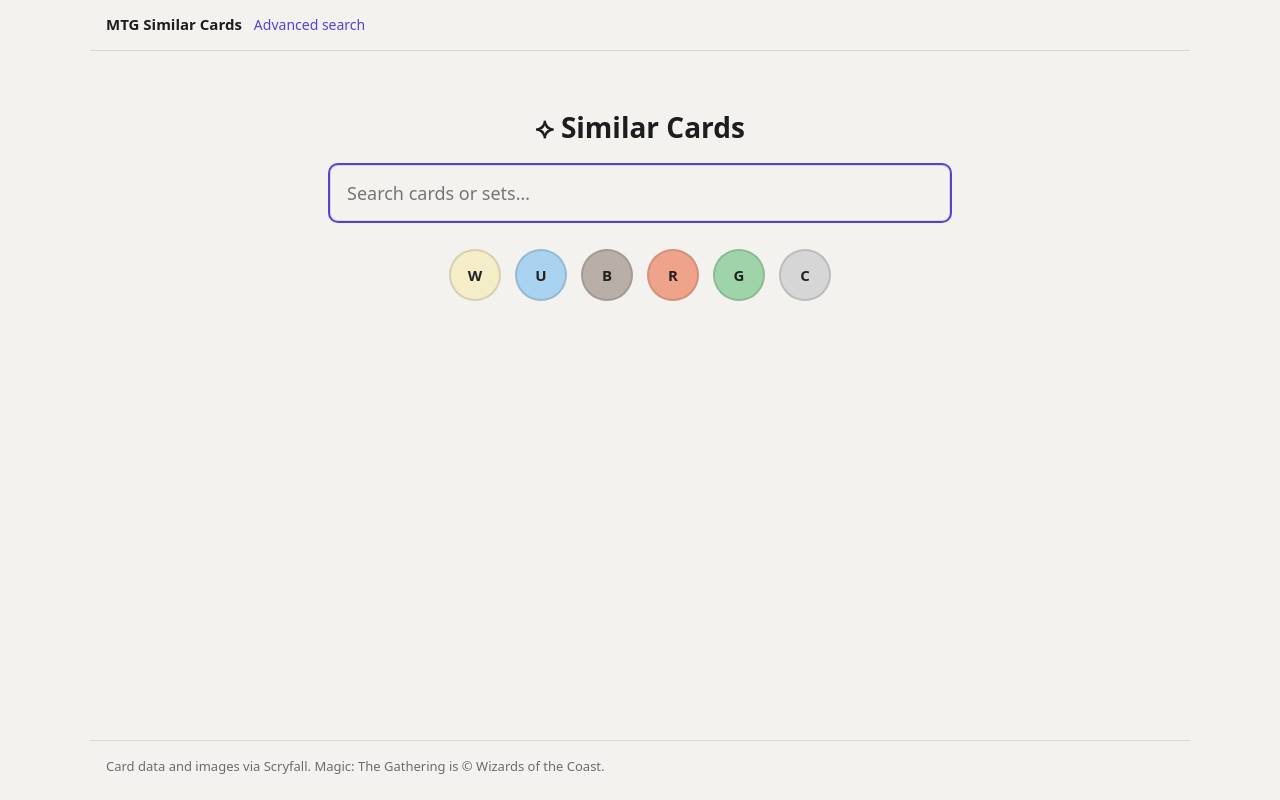
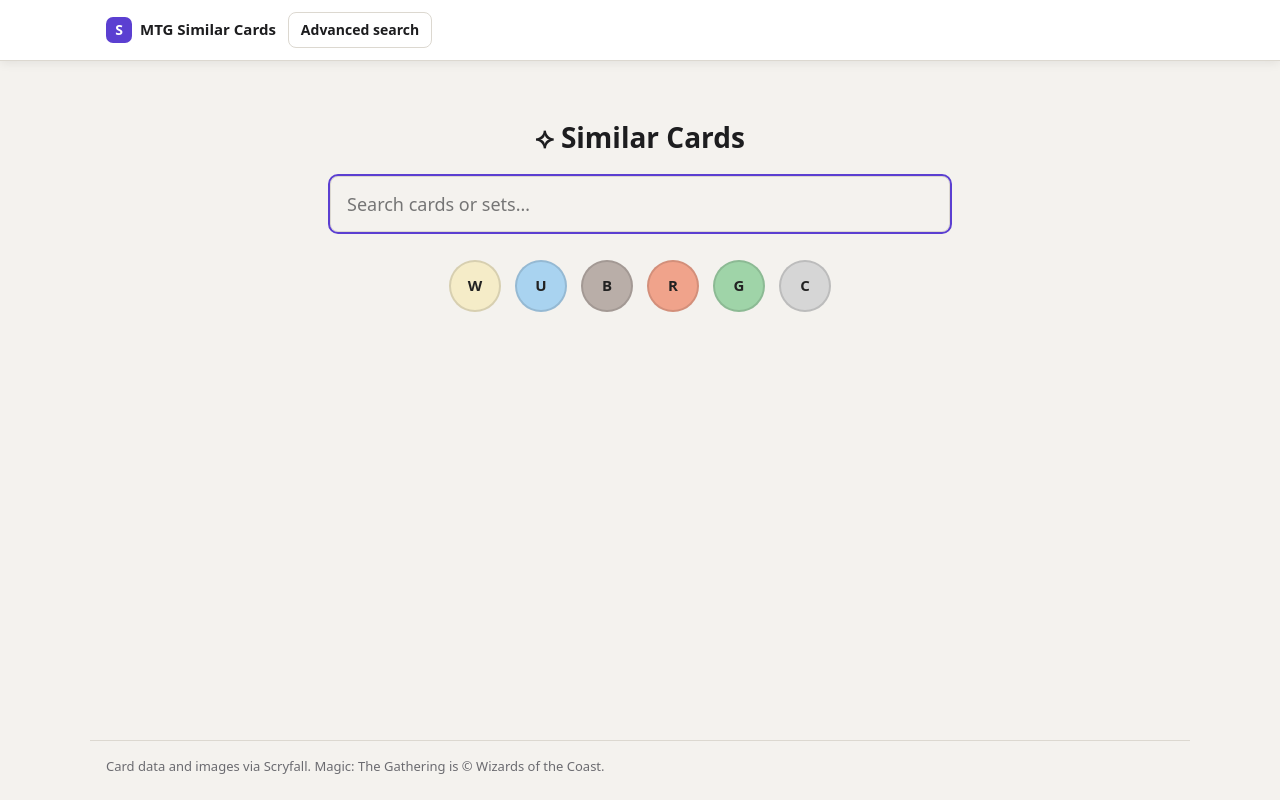
Before and after one commit to BendRJ/mtg-similarcards, a React (Vite) app in the folder frontend/: page / in a window 1280 px wide. Built offline with nearby package versions, Linux system fonts and the light colour scheme.

Commit message:
style: make the header a clear navigation bar
Full-width sticky band in the panel color with a shadow, a logo mark, and
Advanced search as a NavLink button that is highlighted on its own page.

```diff
--- a/frontend/src/components/Layout.tsx
+++ b/frontend/src/components/Layout.tsx
@@ -1,5 +1,5 @@
 import type { ReactNode } from "react";
-import { Link } from "react-router";
+import { Link, NavLink } from "react-router";
 import SearchBar from "./SearchBar";
 
 type LayoutProps = {
@@ -10,8 +10,11 @@ type LayoutProps = {
 export default function Layout({ showSearch = true, children }: LayoutProps) {
   return (
     <div className="layout">
+      {/* Full-width band; the inner div keeps the content at the page width. */}
       <header className="topbar">
+        <nav className="topbar-inner" aria-label="Main">
           <Link to="/" className="logo">
+            <span className="logo-mark" aria-hidden="true">S</span>
             MTG Similar Cards
           </Link>
           {showSearch ? (
@@ -19,9 +22,11 @@ export default function Layout({ showSearch = true, children }: LayoutProps) {
               <SearchBar />
             </div>
           ) : null}
-        <Link to="/search" className="adv-link">
+          {/* NavLink sets aria-current="page" on its own page, which also drives the active style. */}
+          <NavLink to="/search" className="nav-btn">
             Advanced search
-        </Link>
+          </NavLink>
+        </nav>
       </header>
       <main className="content">{children}</main>
       <footer className="footer">
--- a/frontend/src/styles.css
+++ b/frontend/src/styles.css
@@ -1,5 +1,5 @@
 :root {
-  --bg: #f4f2ee; --panel: #fff; --ink: #1d1d1f; --muted: #6b6b70; --line: #dcd8d0; --accent: #5b3fd1;
+  --bg: #f4f2ee; --panel: #fff; --ink: #1d1d1f; --muted: #6b6b70; --line: #dcd8d0; --accent: #5b3fd1; --accent-ink: #fff;
   --W: #f5ecc8; --U: #a9d3f0; --B: #b9aea8; --R: #f0a38b; --G: #9fd4a8; --C: #d6d6d6;
   --card-ratio: 63 / 88;
   --selected: rgba(29, 29, 31, .55);
@@ -7,11 +7,11 @@
 /* Dark background is kept a step above black so black-bordered card images stand out. */
 @media (prefers-color-scheme: dark) {
   :root:not([data-theme="light"]) {
-    --bg: #2a2a31; --panel: #34343c; --ink: #ececf1; --muted: #a3a3ae; --line: #4a4a55; --accent: #9b87ff; --selected: rgba(255, 255, 255, .7);
+    --bg: #2a2a31; --panel: #34343c; --ink: #ececf1; --muted: #a3a3ae; --line: #4a4a55; --accent: #9b87ff; --accent-ink: #16161a; --selected: rgba(255, 255, 255, .7);
   }
 }
 :root[data-theme="dark"] {
-  --bg: #2a2a31; --panel: #34343c; --ink: #ececf1; --muted: #a3a3ae; --line: #4a4a55; --accent: #9b87ff; --selected: rgba(255, 255, 255, .7);
+  --bg: #2a2a31; --panel: #34343c; --ink: #ececf1; --muted: #a3a3ae; --line: #4a4a55; --accent: #9b87ff; --accent-ink: #16161a; --selected: rgba(255, 255, 255, .7);
 }
 
 * { box-sizing: border-box; }
@@ -19,10 +19,13 @@ body { margin: 0; background: var(--bg); color: var(--ink); font: 15px/1.45 syst
 a { color: var(--accent); }
 
 .layout { min-height: 100vh; display: flex; flex-direction: column; }
-.topbar, .content, .footer { width: 100%; max-width: 1100px; margin: 0 auto; padding-left: 16px; padding-right: 16px; }
-.topbar { display: flex; align-items: center; gap: 12px; padding-top: 14px; padding-bottom: 14px; border-bottom: 1px solid var(--line); }
-.logo { font-weight: 700; color: var(--ink); text-decoration: none; white-space: nowrap; }
-.search-slot { flex: 1; min-width: 0; }
+.topbar-inner, .content, .footer { width: 100%; max-width: 1100px; margin: 0 auto; padding-left: 16px; padding-right: 16px; }
+/* The header band runs edge to edge and stays on top while scrolling. */
+.topbar { position: sticky; top: 0; z-index: 20; background: var(--panel); border-bottom: 1px solid var(--line); box-shadow: 0 2px 10px rgba(0, 0, 0, .08); }
+.topbar-inner { display: flex; align-items: center; flex-wrap: wrap; gap: 12px; padding-top: 12px; padding-bottom: 12px; }
+.logo { display: flex; align-items: center; gap: 8px; font-weight: 800; color: var(--ink); text-decoration: none; white-space: nowrap; }
+.logo-mark { width: 26px; height: 26px; border-radius: 7px; display: grid; place-items: center; background: var(--accent); color: var(--accent-ink); font-size: 14px; font-weight: 800; }
+.search-slot { flex: 1 1 240px; min-width: 0; }
 .content { flex: 1; padding-top: 20px; padding-bottom: 32px; }
 .footer { padding-top: 16px; padding-bottom: 24px; color: var(--muted); font-size: 13px; border-top: 1px solid var(--line); }
 
@@ -85,8 +88,9 @@ a { color: var(--accent); }
 .chip.on { background: var(--accent); color: #fff; border-color: var(--accent); }
 .seticon { width: 26px; height: 26px; flex: none; object-fit: contain; }
 
-.adv-link { color: var(--accent); font-size: 14px; white-space: nowrap; text-decoration: none; }
-.adv-link:hover { text-decoration: underline; }
+.nav-btn { font-size: 14px; font-weight: 600; white-space: nowrap; text-decoration: none; color: var(--ink); padding: 7px 12px; border: 1px solid var(--line); border-radius: 8px; }
+.nav-btn:hover { border-color: var(--accent); }
+.nav-btn[aria-current="page"] { background: var(--accent); border-color: var(--accent); color: var(--accent-ink); }
 .page-title { font-size: 20px; margin: 0 0 12px; }
 .filter-row { display: flex; flex-wrap: wrap; align-items: center; gap: 8px; padding: 8px 0; border-bottom: 1px dashed var(--line); }
 .fld { border: 1px solid var(--line); border-radius: 8px; padding: 7px 10px; background: var(--bg); color: var(--ink); font: inherit; font-size: 14px; }
```
Also changed, not shown: 1 other file (tests, documents, lock files or other folders). Lines whose indentation alone changed are shown as unchanged.
